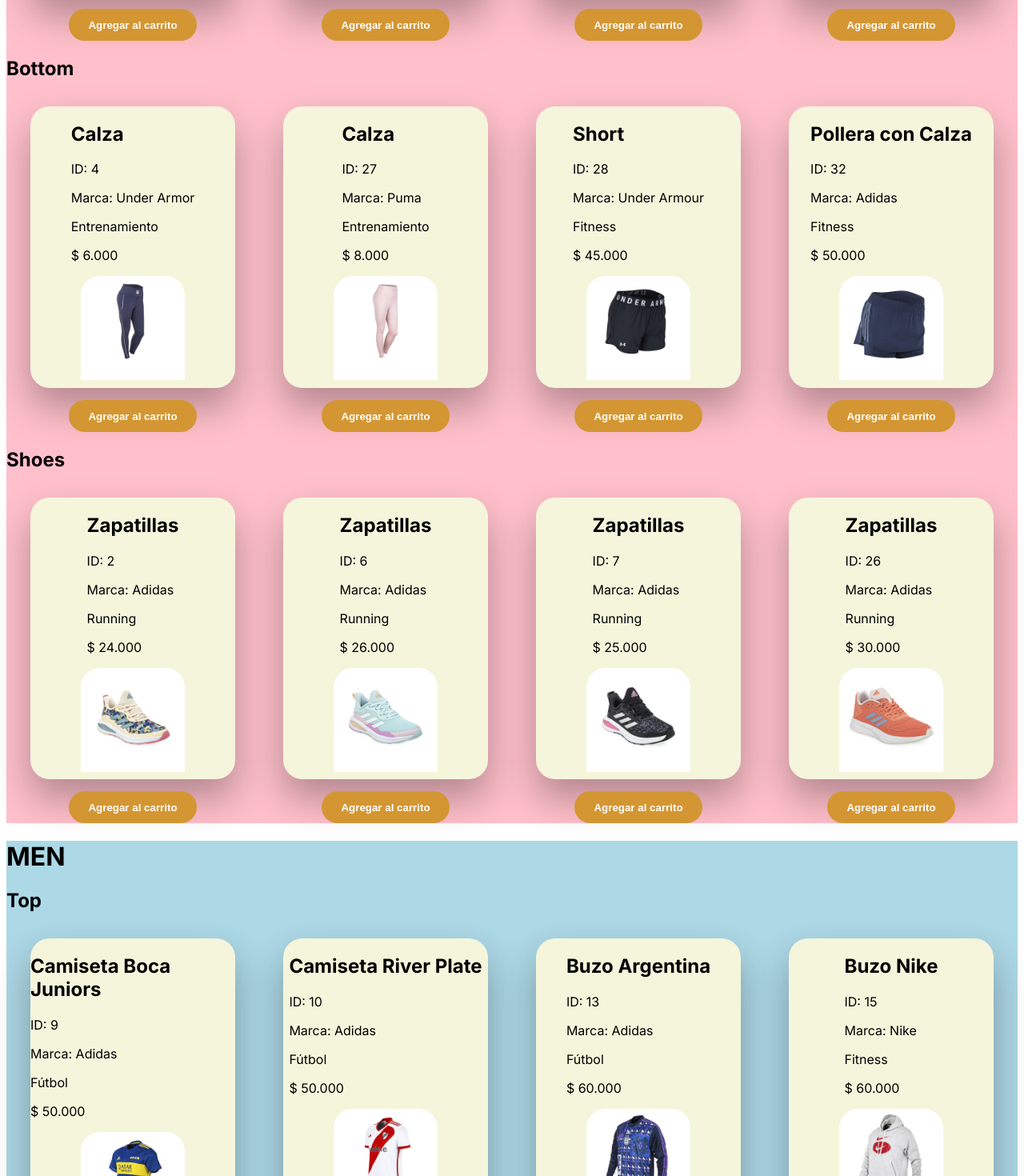
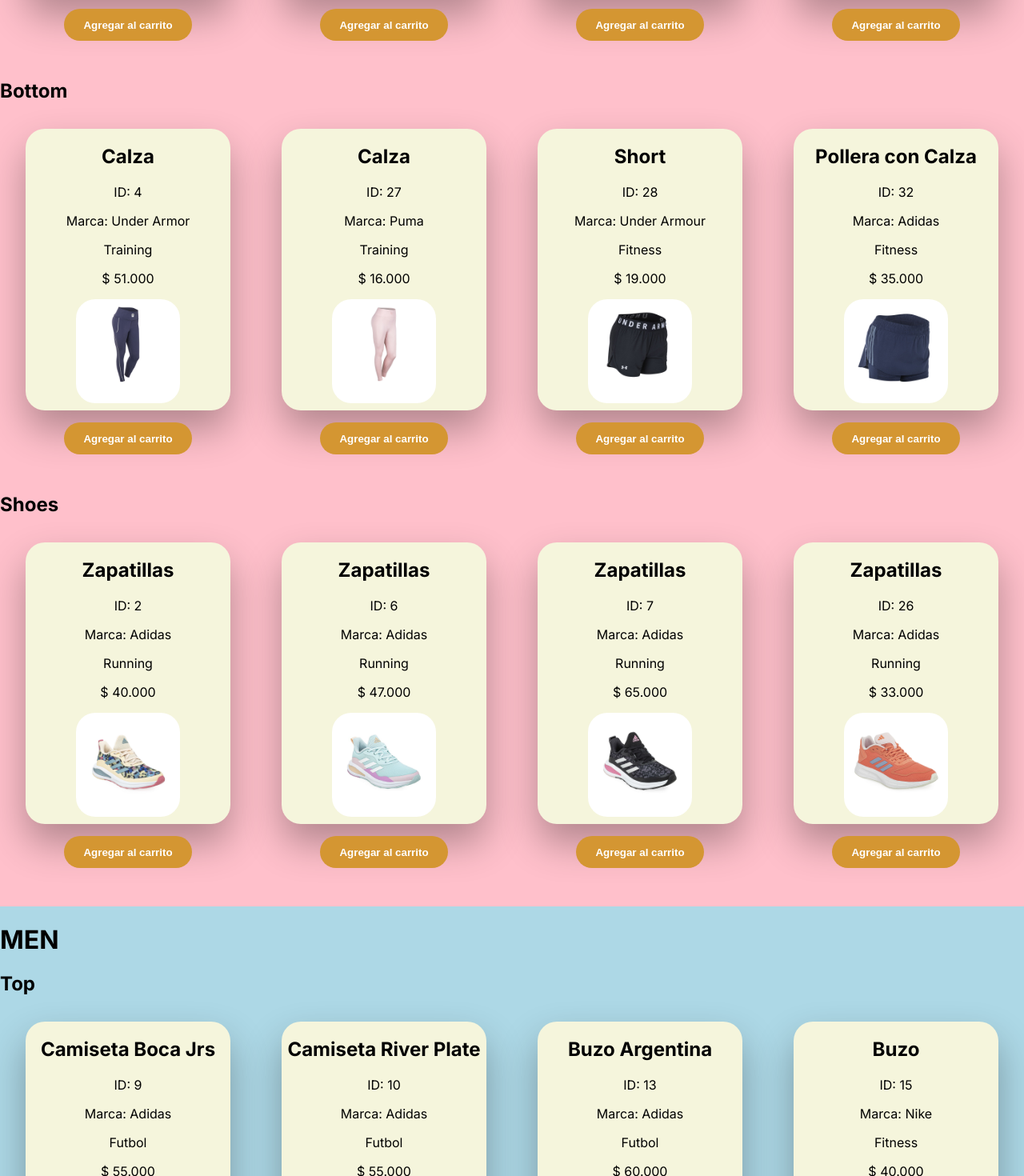
Before and after one commit to simondelasheras/ProyectoGrupalREACT, a Next.js app: page / in a window 1280 px wide. Shown: the part 500-1970 px from the top of the page at 80% size. Built offline with nearby package versions, Linux system fonts and the light colour scheme.

Commit message:
se acomodaron detalles con respecto al css

```diff
--- a/src/app/globals.css
+++ b/src/app/globals.css
@@ -1,18 +1,20 @@
-/* ... Otras reglas de estilo ... */
+body {
+    overflow-x: hidden;
+    margin: 0;
+    padding: 0;
+}
 
 .cards-list {
     display: flex;
     flex-wrap: wrap;
     justify-content: space-around;
     align-items: flex-start;
+    margin: 0;
 }
 
-.cards-list-men {
-  background: lightblue; /* Cambia este color por el azul que desees */
-}
-
-.cards-list-women {
-  background: pink; /* Cambia este color por el azul que desees */
+/* Aumentamos el margen inferior en .cards-list */
+.cards-list {
+    margin-bottom: 3em; /* Ajusta según sea necesario */
 }
 
 .card-container {
@@ -25,7 +27,7 @@
     box-shadow: 0px 1.5em 3em rgba(0, 0, 0, 0.3);
     width: 16em;
     height: 22em;
-  margin: 0.8em 1.5em 0.8em 1.5em; /* Ajustado para reducir el margen inferior y superior */
+    margin: 0.8em;
     overflow: hidden;
 }
 
@@ -33,7 +35,7 @@
     width: 100%;
     height: 50%;
     object-fit: cover;
-  border-radius: 1.5em 1.5em 0 0;
+    border-radius: 1.5em;
 }
 
 .btn-container:hover {
@@ -50,4 +52,35 @@
     display: flex;
     flex-direction: column;
     align-items: center;
+    text-align: center;
 }
+
+/* Ajustar el margen de las secciones específicas */
+.cards-list-men,
+.cards-list-women {
+    margin-top: 0;
+}
+
+.cards-list-men {
+    background: lightblue;
+}
+
+.cards-list-women {
+    background: pink;
+}
+
+/* Ajustes para las secciones Women y Men */
+.cards-list-women,
+.cards-list-men {
+    width: 100%;
+    overflow: hidden;
+}
+
+/* Si las secciones son divs, podrías intentar eliminar márgenes y padding también */
+.cards-list-women,
+.cards-list-men,
+.cards-list-women > div,
+.cards-list-men > div {
+    margin: 0;
+    padding: 0;
+}
--- a/src/app/page.js
+++ b/src/app/page.js
@@ -9,8 +9,8 @@
       id: "1",
       name: "Remera",
       patent: "Topper",
-      type: "Entrenamiento",
-      price: "$ 7.500",
+      type: "Training",
+      price: "$ 8.000",
       imageName: "remera-topper-entrenamiento-mujer.jpg",
       gender: "Women",
       category: "Top",
@@ -20,7 +20,7 @@
       name: "Zapatillas",
       patent: "Adidas",
       type: "Running",
-      price: "$ 24.000",
+      price: "$ 40.000",
       imageName: "zapatillas-adidas-women-2.png",
       gender: "Women",
       category: "Shoes",
@@ -30,7 +30,7 @@
       name: "Zapatillas",
       patent: "Adidas",
       type: "Urban",
-      price: "$ 25.000",
+      price: "$ 40.000",
       imageName: "adidas1.jpg",
       gender: "Men",
       category: "Shoes",
@@ -39,8 +39,8 @@
       id: "4",
       name: "Calza",
       patent: "Under Armor",
-      type: "Entrenamiento",
-      price: "$ 6.000",
+      type: "Training",
+      price: "$ 51.000",
       imageName: "under-armor-calza.jpg",
       gender: "Women",
       category: "Bottom",
@@ -50,7 +50,7 @@
       name: "Zapatillas",
       patent: "Nike",
       type: "Running",
-      price: "$ 24.000",
+      price: "$ 47.000",
       imageName: "nike2.jpg",
       gender: "Men",
       category: "Shoes",
@@ -60,7 +60,7 @@
       name: "Zapatillas",
       patent: "Adidas",
       type: "Running",
-      price: "$ 26.000",
+      price: "$ 47.000",
       imageName: "zapatillas-adidas-women-3.png",
       gender: "Women",
       category: "Shoes",
@@ -70,7 +70,7 @@
       name: "Zapatillas",
       patent: "Adidas",
       type: "Running",
-      price: "$ 25.000",
+      price: "$ 65.000",
       imageName: "zapatillas-adidas-women-1.png",
       gender: "Women",
       category: "Shoes",
@@ -80,17 +80,17 @@
       name: "Zapatillas",
       patent: "Nike",
       type: "Running",
-      price: "$ 24.000",
+      price: "$ 65.000",
       imageName: "nike3.jpg",
       gender: "Men",
       category: "Shoes",
     },
     {
       id: "9",
-      name: "Camiseta Boca Juniors",
+      name: "Camiseta Boca Jrs",
       patent: "Adidas",
-      type: "Fútbol",
-      price: "$ 50.000",
+      type: "Futbol",
+      price: "$ 55.000",
       imageName: "remera1.jpg",
       gender: "Men",
       category: "Top",
@@ -99,8 +99,8 @@
       id: "10",
       name: "Camiseta River Plate",
       patent: "Adidas",
-      type: "Fútbol",
-      price: "$ 50.000",
+      type: "Futbol",
+      price: "$ 55.000",
       imageName: "remera2.jpg",
       gender: "Men",
       category: "Top",
@@ -129,7 +129,7 @@
       id: "13",
       name: "Buzo Argentina",
       patent: "Adidas",
-      type: "Fútbol",
+      type: "Futbol",
       price: "$ 60.000",
       imageName: "buzo1.jpg",
       gender: "Men",
@@ -147,10 +147,10 @@
     // },
     {
       id: "15",
-      name: "Buzo Nike",
+      name: "Buzo",
       patent: "Nike",
       type: "Fitness",
-      price: "$ 60.000",
+      price: "$ 40.000",
       imageName: "buzo3.jpg",
       gender: "Men",
       category: "Top",
@@ -169,8 +169,8 @@
       id: "17",
       name: "Short Boca Juniors",
       patent: "Adidas",
-      type: "Fútbol",
-      price: "$ 40.000",
+      type: "Futbol",
+      price: "$ 20.000",
       imageName: "short1.jpg",
       gender: "Men",
       category: "Bottom",
@@ -179,8 +179,8 @@
       id: "18",
       name: "Short River Plate",
       patent: "Adidas",
-      type: "Fútbol",
-      price: "$ 40.000",
+      type: "Futbol",
+      price: "$ 20.000",
       imageName: "short2.jpg",
       gender: "Men",
       category: "Bottom",
@@ -227,20 +227,20 @@
     // },
     {
       id: "23",
-      name: "Pantalon Deportivo Argentina",
+      name: "Pantalon Argentina",
       patent: "Adidas",
-      type: "Fútbol",
-      price: "$ 55.000",
+      type: "Futbol",
+      price: "$ 44.000",
       imageName: "pantalon3.jpg",
       gender: "Men",
       category: "Bottom",
     },
     {
       id: "24",
-      name: "Pantalon Deportivo Under Armour",
+      name: "Pantalon Training",
       patent: "Under Armour",
       type: "Fitness",
-      price: "$ 55.000",
+      price: "$ 24.000",
       imageName: "pantalon4.jpg",
       gender: "Men",
       category: "Bottom",
@@ -250,7 +250,7 @@
       name: "Zapatillas",
       patent: "Puma",
       type: "Running",
-      price: "$ 35.000",
+      price: "$ 33.000",
       imageName: "puma1.jpg",
       gender: "Men",
       category: "Shoes",
@@ -260,7 +260,7 @@
       name: "Zapatillas",
       patent: "Adidas",
       type: "Running",
-      price: "$ 30.000",
+      price: "$ 33.000",
       imageName: "adidas4.jpg",
       gender: "Women",
       category: "Shoes",
@@ -269,8 +269,8 @@
       id: "27",
       name: "Calza",
       patent: "Puma",
-      type: "Entrenamiento",
-      price: "$ 8.000",
+      type: "Training",
+      price: "$ 16.000",
       imageName: "calza1.jpg",
       gender: "Women",
       category: "Bottom",
@@ -280,7 +280,7 @@
       name: "Short",
       patent: "Under Armour",
       type: "Fitness",
-      price: "$ 45.000",
+      price: "$ 19.000",
       imageName: "short5.jpg",
       gender: "Women",
       category: "Bottom",
@@ -290,7 +290,7 @@
       name: "Remera",
       patent: "Fila",
       type: "Fitness",
-      price: "$ 12.000",
+      price: "$ 11.000",
       imageName: "remera5.jpg",
       gender: "Women",
       category: "Top",
@@ -300,7 +300,7 @@
       name: "Buzo",
       patent: "Fila",
       type: "Fitness",
-      price: "$ 30.000",
+      price: "$ 26.000",
       imageName: "buzo5.jpg",
       gender: "Women",
       category: "Top",
@@ -320,7 +320,7 @@
       name: "Pollera con Calza",
       patent: "Adidas",
       type: "Fitness",
-      price: "$ 50.000",
+      price: "$ 35.000",
       imageName: "short6.jpg",
       gender: "Women",
       category: "Bottom",
--- a/src/components/Button-cards/buttonOrange.module.css
+++ b/src/components/Button-cards/buttonOrange.module.css
@@ -6,15 +6,15 @@
   font-weight: 700;
   border-style: none;
   margin-top: 0.2em;
-  transition: background-color 0.2s, transform 0.2s; /* Ajuste la duración aquí */
-  background-color: rgb(212, 150, 50);  /* Color inicial */
+  transition: background-color 0.2s, transform 0.2s;
+  background-color: rgb(212, 150, 50);
 }
 
 .buttonGreen {
   background-color: rgb(35, 211, 61);
 }
 
-/* Efecto Hover y Active */
+
 .button:not(.active):hover {
   background-color: black;
   color: white;
```
Lines whose indentation alone changed are shown as unchanged.
